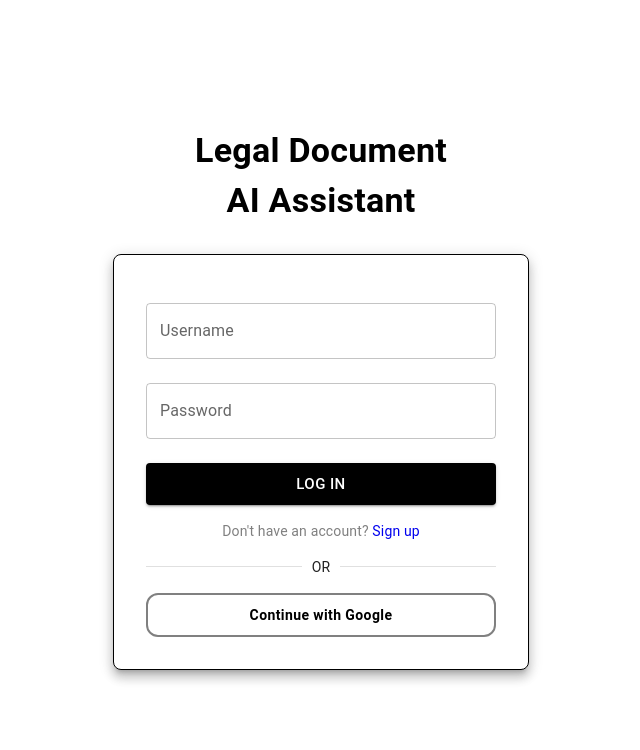
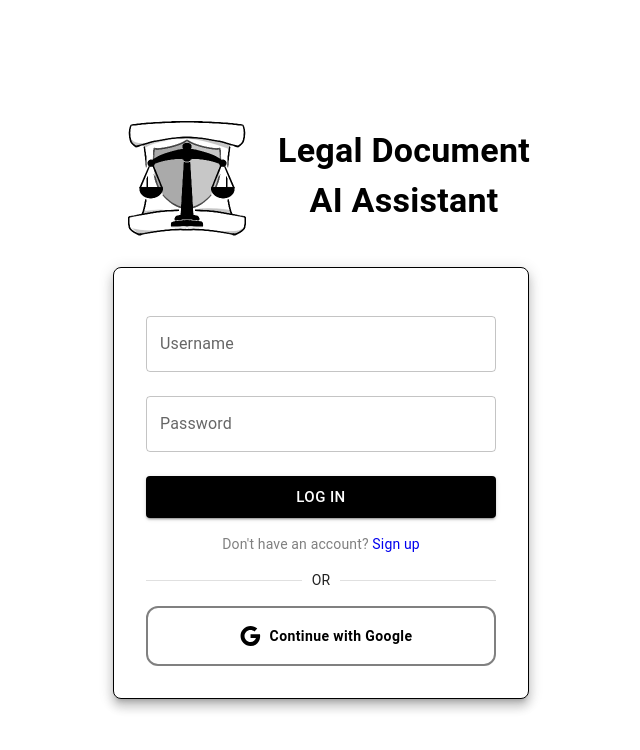
Before and after one commit to ckrzysp/Document-Assistant, a React (Create React App) app in the folder frontend/: page /login in a window 1280 px wide. Shown: the top 750 px of the page, without its empty margins (319-959 px from the left). Built offline with nearby package versions, Linux system fonts and the light colour scheme.

Commit message:
Add logo to GuestLanding, login, and register page

```diff
--- a/frontend/src/pages/GuestLanding.js
+++ b/frontend/src/pages/GuestLanding.js
@@ -51,6 +51,15 @@ export default function GuestLanding() {
           px: 2,
         }}
       >
+        <Box
+          component="img"
+          src="/LDAALogo.png"
+          alt="Legal Document AI Assistant Logo"
+          sx={{
+            height: 150,
+            width: 'auto',
+          }}
+        />
         <Typography
           variant="h4"
           component="h1"
--- a/frontend/src/pages/Login.js
+++ b/frontend/src/pages/Login.js
@@ -1,6 +1,7 @@
 import React from "react";
 import { Link } from "react-router-dom";
-import {Box, Typography, Button, Paper, TextField, Divider} from "@mui/material";
+import {Box, Typography, Button, Paper, TextField, Divider, IconButton} from "@mui/material";
+import { Google } from '@mui/icons-material';
 
 export default function Login() {
   return (
@@ -24,6 +25,21 @@ export default function Login() {
           textAlign: "center",
         }}
       >
+        {/* Logo */}
+        <Box sx={{ display: 'flex', alignItems: 'center', mb: 2 }}>
+          <Box
+            component="img"
+            src="/LDAALogo.png"
+            alt="Legal Document AI Assistant Logo"
+            sx={{
+              height: 150,
+              width: 'auto',
+              mr: 2,
+            }}
+          />
+
+          {/* title */}
+          <Box>
             <Typography
               variant="h4"
               component="h1"
@@ -34,10 +50,12 @@ export default function Login() {
             <Typography
               variant="h4"
               component="h1"
-          sx={{ fontWeight: "bold", mb: 4 }}
+              sx={{ fontWeight: "bold" }}
             >
               AI Assistant
             </Typography>
+          </Box>
+        </Box>
 
         {/* Login form */}
         <Box
@@ -110,6 +128,9 @@ export default function Login() {
                 border: "2px solid gray",
               }}
             >
+              <IconButton sx={{ color: '#000' }}>
+                <Google />
+              </IconButton>
               Continue with Google
             </Button>
           </Paper>
--- a/frontend/src/pages/Register.js
+++ b/frontend/src/pages/Register.js
@@ -22,6 +22,15 @@ export default function Register() {
           textAlign: "center",
         }}
       >
+        <Box
+          component="img"
+          src="/LDAALogo.png"
+          alt="Legal Document AI Assistant Logo"
+          sx={{
+            height: 150,
+            width: 'auto',
+          }}
+        />
         <Typography
           variant="h4"
           component="h1"
```
Lines whose indentation alone changed are shown as unchanged.
